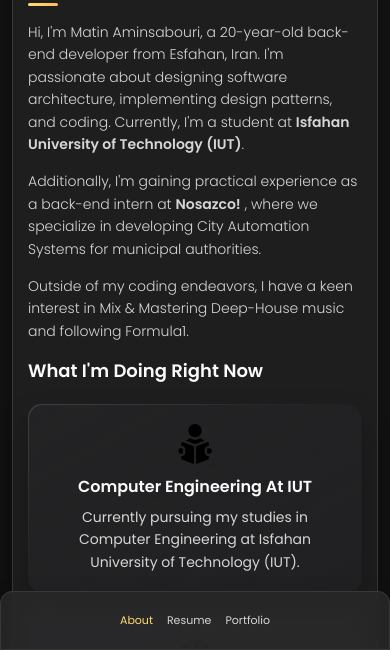
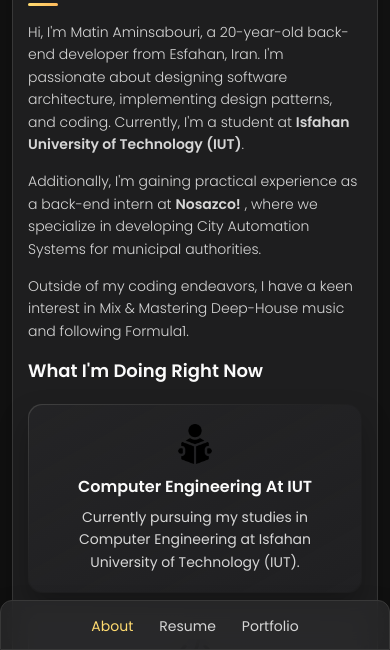
Before and after one commit to MatinAminsabouri/MatinAminSabouri.github.io, a plain HTML site: page index.html in a window 390 px wide. Shown: the part 194-844 px from the top of the page. Drawn offline with nearby package versions, Linux system fonts and the light colour scheme.

Commit message:
Fix nav size issue in responsive mode

```diff
--- a/assets/css/style.css
+++ b/assets/css/style.css
@@ -483,10 +483,10 @@
 }
 
 .navbar-link {
-  color: var(--light-gray);
-  font-size: var(--fs-8);
-  padding: 20px 7px;
-  transition: color var(--transition-1);
+    color: var(--light-gray);
+    font-size: 14px;
+    padding: 15px 13px 12px;
+    transition: color var(--transition-1);
 }
 
 .navbar-link:hover,
```
